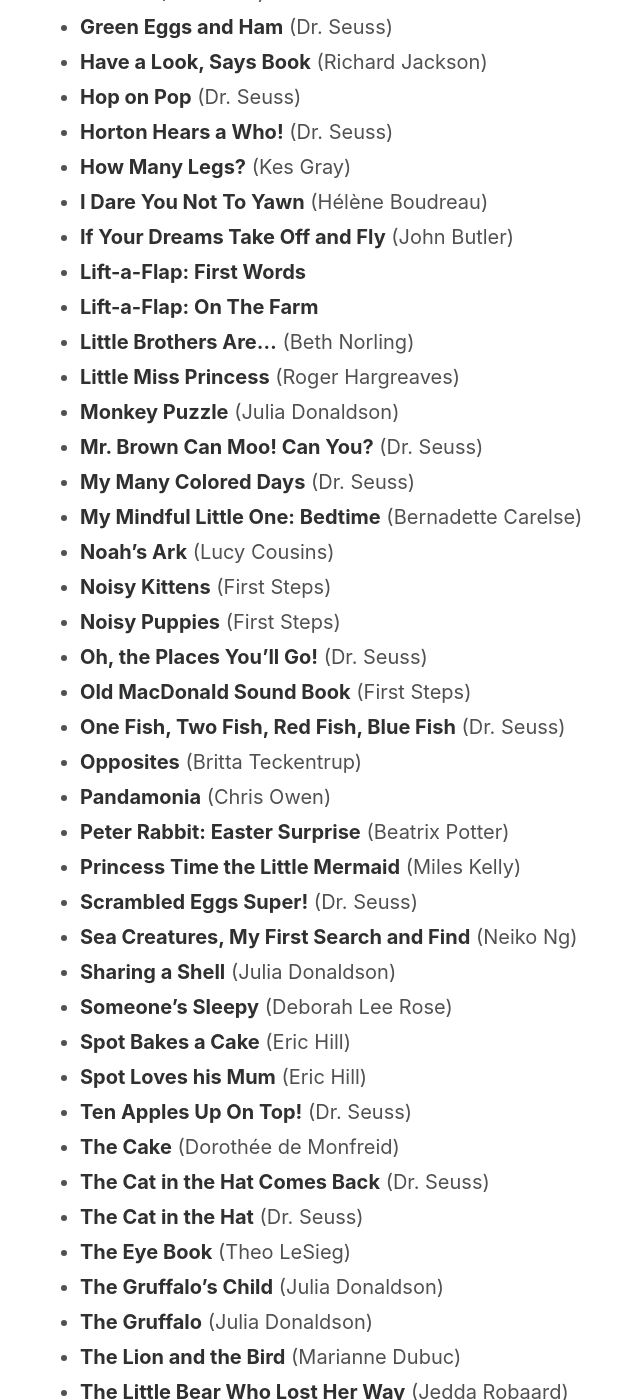
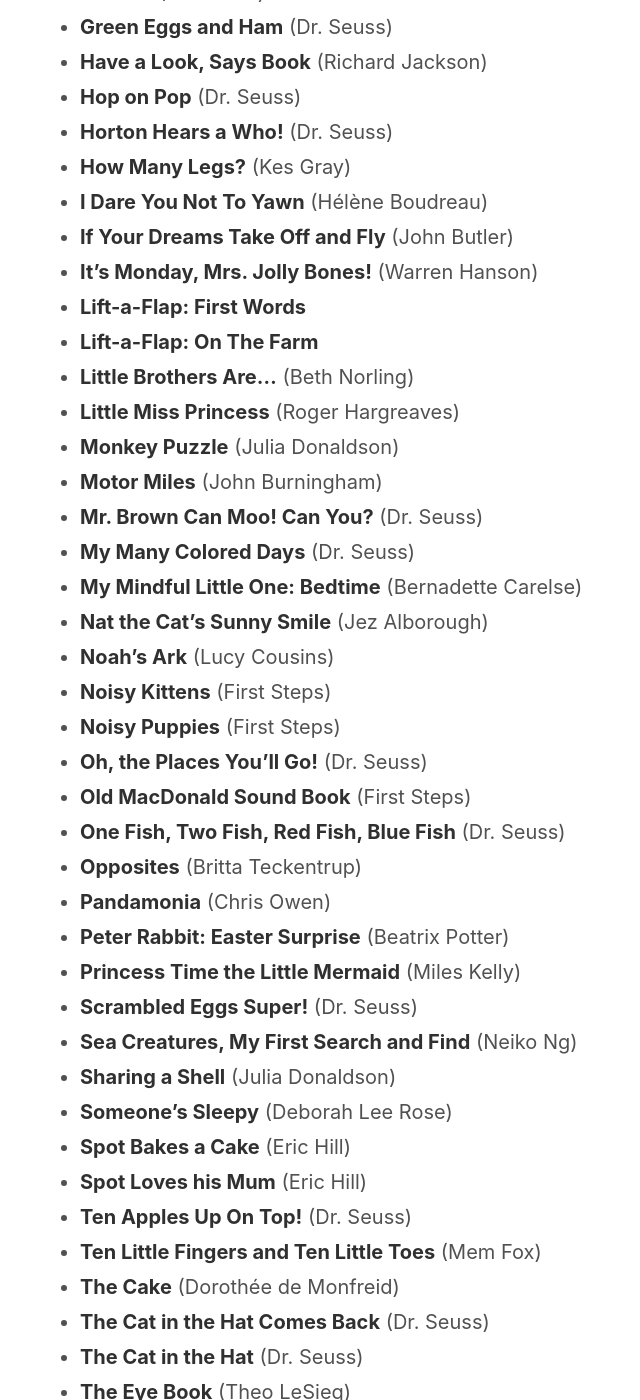
Before and after one commit to teejayen/teejayen.github.io, a Jekyll site: the page built from kidsbooks.md, in a window 1280 px wide and 1400 px high, scrolled down 1417 px. Shown: the whole window, without its empty margins (250-890 px from the left). Built offline with Jekyll 4.4.1, drawn with Linux system fonts in a browser that asks for light colours; some of the changed text lies outside the part shown.

Commit message:
just a few more.. library visit tomorrow.

```diff
--- a/kidsbooks.md
+++ b/kidsbooks.md
@@ -43,14 +43,17 @@
 - **How Many Legs?** (Kes Gray)
 - **I Dare You Not To Yawn** (Hélène Boudreau)
 - **If Your Dreams Take Off and Fly** (John Butler)
+- **It's Monday, Mrs. Jolly Bones!** (Warren Hanson)
 - **Lift-a-Flap: First Words**
 - **Lift-a-Flap: On The Farm**
 - **Little Brothers Are...** (Beth Norling)
 - **Little Miss Princess** (Roger Hargreaves)
 - **Monkey Puzzle** (Julia Donaldson)
+- **Motor Miles** (John Burningham)
 - **Mr. Brown Can Moo! Can You?** (Dr. Seuss)
 - **My Many Colored Days** (Dr. Seuss)
 - **My Mindful Little One: Bedtime** (Bernadette Carelse)
+- **Nat the Cat's Sunny Smile** (Jez Alborough)
 - **Noah's Ark** (Lucy Cousins)
 - **Noisy Kittens** (First Steps)
 - **Noisy Puppies** (First Steps)
@@ -68,6 +71,7 @@
 - **Spot Bakes a Cake** (Eric Hill)
 - **Spot Loves his Mum** (Eric Hill)
 - **Ten Apples Up On Top!** (Dr. Seuss)
+- **Ten Little Fingers and Ten Little Toes** (Mem Fox)
 - **The Cake** (Dorothée de Monfreid)
 - **The Cat in the Hat Comes Back** (Dr. Seuss)
 - **The Cat in the Hat** (Dr. Seuss)
@@ -77,6 +81,7 @@
 - **The Lion and the Bird** (Marianne Dubuc)
 - **The Little Bear Who Lost Her Way** (Jedda Robaard)
 - **The Little Bird Who Lost His Song** (Jedda Robaard)
+- **The Little Bunnies** (Margaret Wise Brown)
 - **The Little Elephant Who Lost His Bath** (Jedda Robaard)
 - **The Little Fox Who Lost Her Tail** (Jedda Robaard)
 - **The Little Giraffe Who Lost Her Spots** (Jedda Robaard)
@@ -113,6 +118,7 @@
 - **Wiggle and the Whale** (Roger Priddy)
 - **Yertle the Turtle and Other Stories** (Dr. Seuss)
 
+
 ## T - 2018
 
 - **Baby Touch and Feel: Animals**
```
